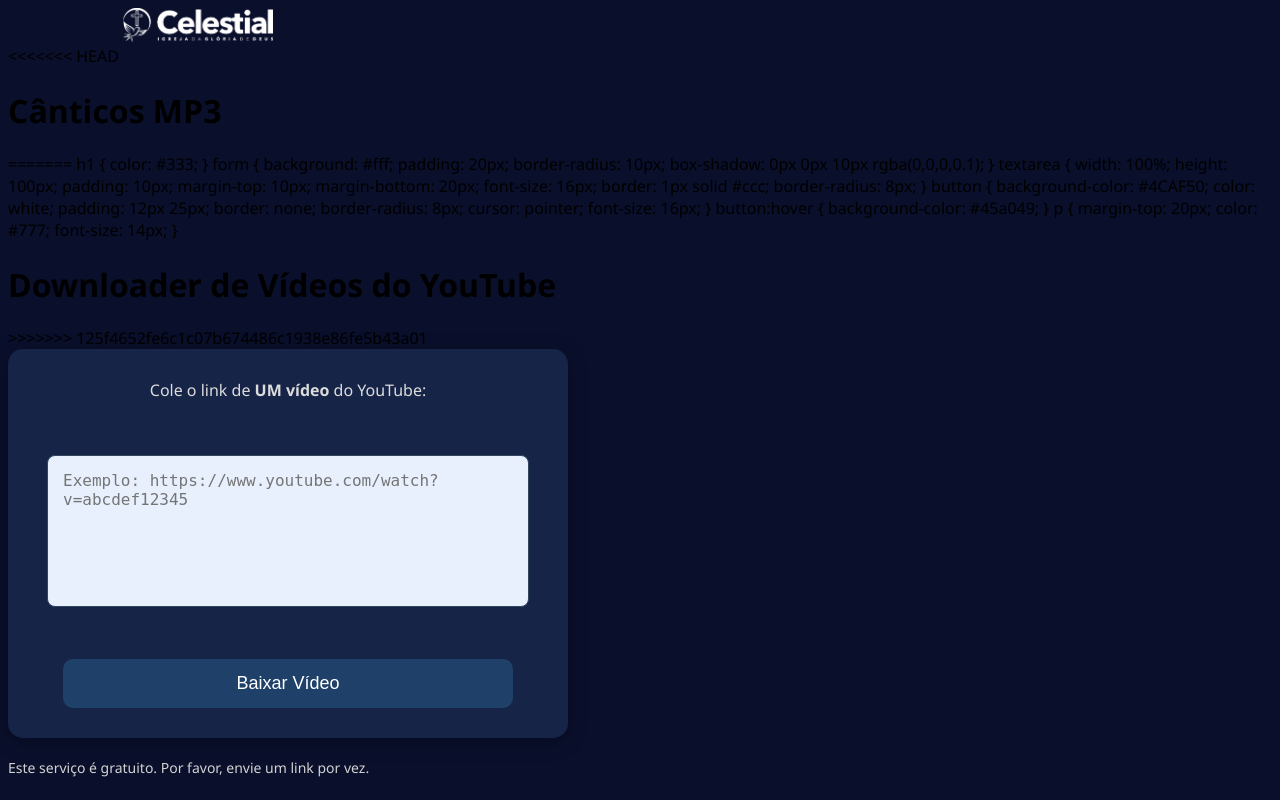
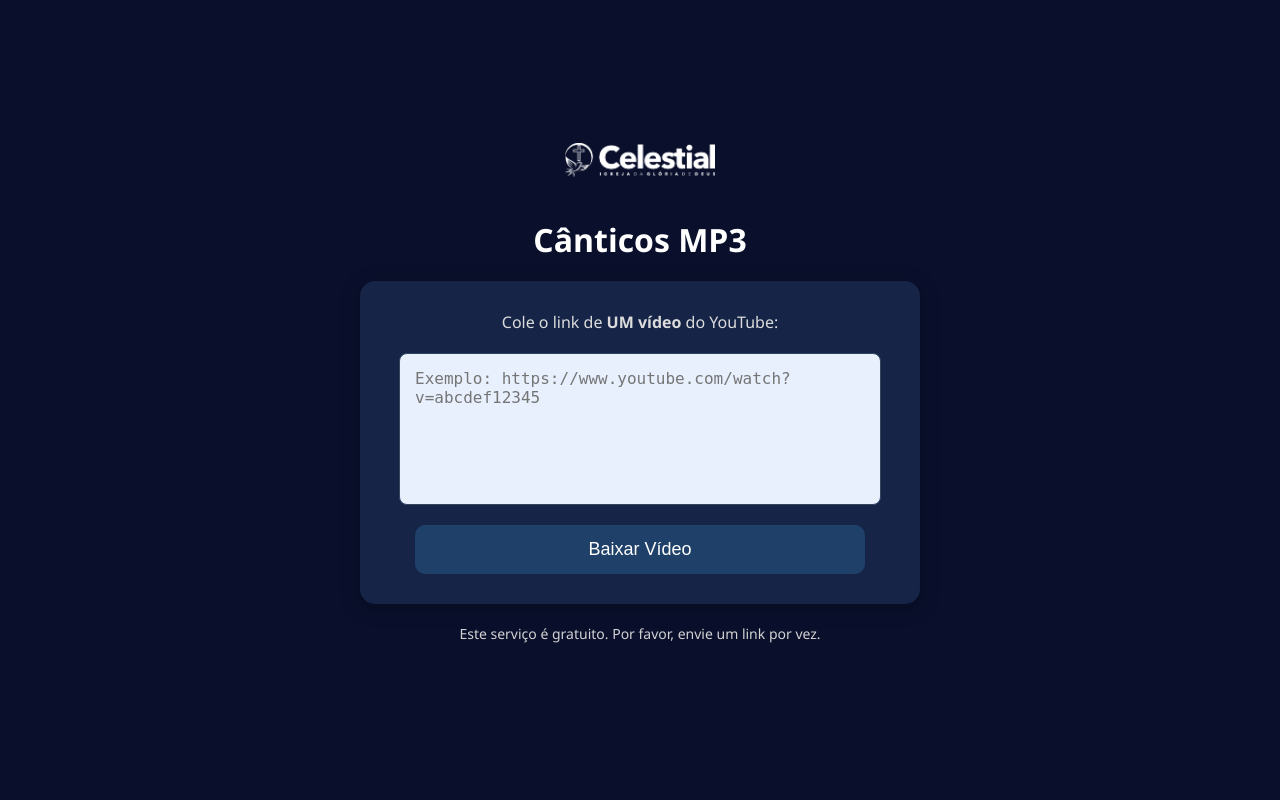
Before and after one commit to Gabrielsouza012/canticos, a Flask app: page / in a window 1280 px wide. Run offline with Flask 3, Linux system fonts and the light colour scheme.

Commit message:
commit inicial

```diff
--- a/app.py
+++ b/app.py
@@ -1,6 +1,7 @@
 from flask import Flask, render_template, request, send_file
 import yt_dlp
 import os
+import re
 import uuid
 
 app = Flask(__name__)
@@ -9,30 +10,40 @@
 DOWNLOAD_FOLDER = "downloads"
 os.makedirs(DOWNLOAD_FOLDER, exist_ok=True)
 
+def sanitize_filename(name):
+    # Remove caracteres inválidos para nome de arquivos
+    return re.sub(r'[\\/*?:"<>|]', "", name)
+
 def download_video(url):
-    unique_filename = str(uuid.uuid4())  # gera nome único
-    output_template = os.path.join(DOWNLOAD_FOLDER, f"{unique_filename}.%(ext)s")
+    # Primeiro baixa as informações para pegar o título
+    ydl_opts_info = {}
+    with yt_dlp.YoutubeDL(ydl_opts_info) as ydl:
+        info = ydl.extract_info(url, download=False)
+
+    title = sanitize_filename(info.get('title', 'video'))
+
+    # Adicionando um identificador único ao nome do arquivo
+    unique_id = str(uuid.uuid4())
+    output_template = os.path.join(DOWNLOAD_FOLDER, f"{title}_{unique_id}.%(ext)s")
 
     options = {
         'outtmpl': output_template,
-        'format': 'mp4',
+        'format': 'bv*+ba',  # Melhor vídeo e áudio combinados
         'writesubtitles': True,
         'subtitleslangs': ['pt', 'en'],
         'allsubtitles': True,
         'subtitles': 'auto',
         'skip_download': False,
-        'cookiefile': 'cookies.txt',  # 👈 Correção aqui: agora é cookiefile!
+        'cookiefile': 'cookies.txt',  # Usar cookies para YouTube
+        'audioquality': 0,  # Melhor qualidade de áudio
+        'noplaylist': True,  # Não processar playlists, apenas um vídeo por vez
     }
 
     with yt_dlp.YoutubeDL(options) as ydl:
         info = ydl.extract_info(url, download=True)
         downloaded_filename = ydl.prepare_filename(info)
 
-        # Corrige se o arquivo baixado tiver extensão diferente
-        if not downloaded_filename.endswith(".mp4"):
-            base = os.path.splitext(downloaded_filename)[0]
-            downloaded_filename = base + ".mp4"
-
+    # Retorna o caminho correto do arquivo baixado (não alterando a extensão para .mp4)
     return downloaded_filename
 
 @app.route('/')
--- a/templates/index.html
+++ b/templates/index.html
@@ -3,19 +3,11 @@
 <head>
   <meta charset="UTF-8">
   <meta name="viewport" content="width=device-width, initial-scale=1.0">
-<<<<<<< HEAD
   <title>Cânticos MP3</title>
   <style>
     body {
       font-family: 'Segoe UI', Tahoma, Geneva, Verdana, sans-serif;
       background-color: #0a0f2c;
-=======
-    <title>Cânticos Downloader</title>
-    <style>
-        body {
-            font-family: Arial, sans-serif;
-            background-color: #f4f4f4;
->>>>>>> 125f4652fe6c1c07b674486c1938e86fe5b43a01
       display: flex;
       flex-direction: column;
       align-items: center;
@@ -23,14 +15,12 @@
       height: 100vh;
       margin: 0;
     }
-<<<<<<< HEAD
-
     h1 {
       color: #ffffff;
       font-size: 32px;
       margin-bottom: 20px;
+      text-align: center;
     }
-
     form {
       background: #162447;
       padding: 30px;
@@ -38,22 +28,21 @@
       box-shadow: 0px 4px 20px rgba(0,0,0,0.3);
       width: 90%;
       max-width: 500px;
-            text-align: center;
       display: flex;
       flex-direction: column;
       align-items: center;
+      text-align: center;
     }
-
     label {
       color: #dcdcdc;
       font-size: 16px;
+      margin-bottom: 10px;
     }
-
     textarea {
       width: 90%;
       height: 120px;
       padding: 15px;
-            margin: 10px auto; /* Centraliza a caixa */
+      margin: 10px 0 20px 0;
       font-size: 16px;
       border: 1px solid #30475e;
       border-radius: 8px;
@@ -61,7 +50,6 @@
       color: #333;
       resize: none;
     }
-
     button {
       background-color: #1f4068;
       color: white;
@@ -70,86 +58,76 @@
       border-radius: 10px;
       cursor: pointer;
       font-size: 18px;
+      width: 90%;
       transition: background-color 0.3s ease;
-            margin-top: 20px;
-            width: 90%;
     }
-
     button:hover {
       background-color: #283f71;
     }
-
+    .progress {
+      width: 90%;
+      background-color: #1f4068;
+      border: 2px solid #30475e;
+      border-radius: 20px;
+      overflow: hidden;
+      height: 20px;
+      margin-top: 20px;
+      display: none;
+      box-shadow: inset 0 1px 3px rgba(0,0,0,0.3);
+    }
+    .progress-bar {
+      height: 100%;
+      width: 0%;
+      background: linear-gradient(to right, #00bcd4, #2196f3);
+      text-align: center;
+      color: white;
+      font-size: 14px;
+      line-height: 20px;
+      transition: width 0.4s ease;
+    }
     p {
       margin-top: 20px;
       color: #d3d3d3;
       font-size: 14px;
+      text-align: center;
     }
   </style>
-
 </head>
 <body>
 
   <img src="/static/logo.png" alt="Logo da Igreja" style="width: 150px; margin-bottom: 20px;">
 
   <h1>Cânticos MP3</h1>
-=======
 
-        h1 {
-            color: #333;
-        }
+  <form id="downloadForm" action="/download" method="POST" onsubmit="startLoading()">
+    <label for="video_urls">Cole o link de <strong>UM vídeo</strong> do YouTube:</label>
+    <textarea name="video_urls" placeholder="Exemplo: https://www.youtube.com/watch?v=abcdef12345" required></textarea>
+    <button type="submit">Baixar Vídeo</button>
 
-        form {
-            background: #fff;
-            padding: 20px;
-            border-radius: 10px;
-            box-shadow: 0px 0px 10px rgba(0,0,0,0.1);
-        }
-
-        textarea {
-            width: 100%;
-            height: 100px;
-            padding: 10px;
-            margin-top: 10px;
-            margin-bottom: 20px;
-            font-size: 16px;
-            border: 1px solid #ccc;
-            border-radius: 8px;
-        }
-
-        button {
-            background-color: #4CAF50;
-            color: white;
-            padding: 12px 25px;
-            border: none;
-            border-radius: 8px;
-            cursor: pointer;
-            font-size: 16px;
-        }
-
-        button:hover {
-            background-color: #45a049;
-        }
-
-        p {
-            margin-top: 20px;
-            color: #777;
-            font-size: 14px;
-        }
-    </style>
-</head>
-<body>
-
-    <h1>Downloader de Vídeos do YouTube</h1>
->>>>>>> 125f4652fe6c1c07b674486c1938e86fe5b43a01
-
-    <form action="/download" method="POST">
-        <label for="video_urls">Cole o link de <strong>UM vídeo</strong> do YouTube:</label><br><br>
-        <textarea name="video_urls" placeholder="Exemplo: https://www.youtube.com/watch?v=abcdef12345" required></textarea><br>
-        <button type="submit">Baixar Vídeo</button>
+    <div class="progress" id="progressBarContainer">
+      <div class="progress-bar" id="progressBar">Carregando...</div>
+    </div>
   </form>
 
   <p>Este serviço é gratuito. Por favor, envie um link por vez.</p>
 
+  <script>
+    function startLoading() {
+      const progressBar = document.getElementById('progressBarContainer');
+      const bar = document.getElementById('progressBar');
+      progressBar.style.display = 'block';
+
+      let width = 0;
+      const interval = setInterval(() => {
+        if (width >= 100) {
+          clearInterval(interval);
+        } else {
+          width += 1;
+          bar.style.width = width + '%';
+        }
+      }, 100);
+    }
+  </script>
+
 </body>
-
 </html>
```
Also changed, not shown: cookies.txt (+6 -16 lines), 1 other file. Lines whose indentation alone changed are shown as unchanged.
